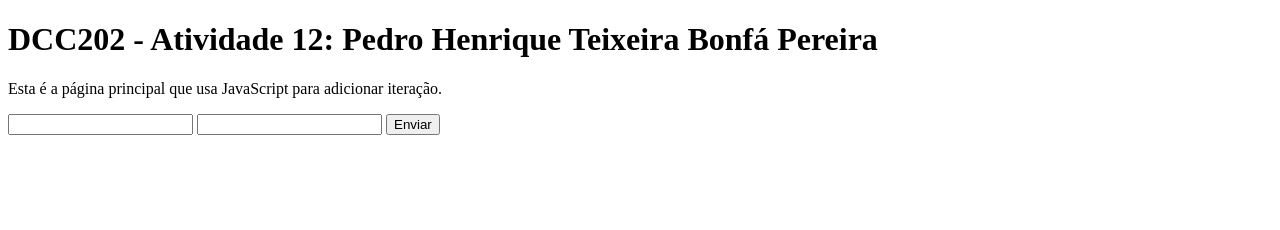
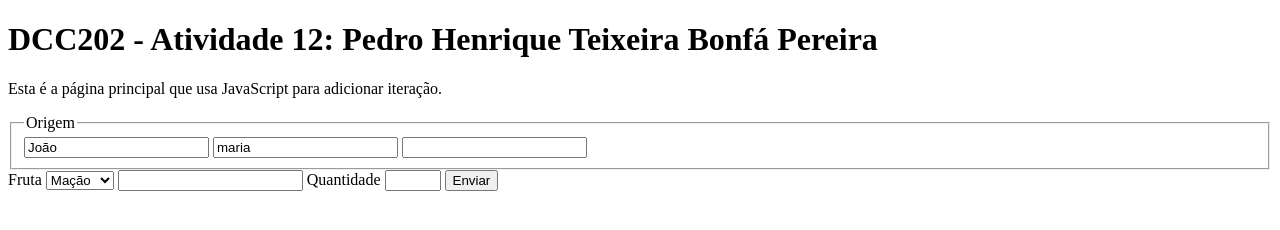
Before and after one commit to ufjf-dcc202/ufjf-dcc202-2023-3-a-atv12-0pedrobonfa, a website: page index.html in a window 1280 px wide. Drawn offline with Linux system fonts and the light colour scheme.

Commit message:
salva alterações para complementação futura

```diff
--- a/index.html
+++ b/index.html
@@ -13,8 +13,29 @@
         <p>Esta é a página principal que usa JavaScript para adicionar iteração.</p>
         <section>
             <form name="entrada">
-                <input name="fruta"/>
-                <input name="quantidade"/>
+                <fieldset>
+                    <legend>Origem</legend>
+                    <label><input ype="radio" name="Origem" value="João" value="pomar"></label>
+                    <label><input ype="radio" name="Origem" value="maria" value="pomar"></label>
+                    <label>
+                        <input>
+                    </label>
+                </fieldset>
+
+
+                <label for="ifruta">Fruta</label>
+                <select name="fruta" id="ifruta">
+                    <option value="maca">Mação</option>
+                    <option value="pera">Pera</option>
+                    <option value="banana">Banana</option>
+                    <option value="uva">Uva</option>
+                </select>
+
+                    <input id="ifruta" name="fruta"/>
+                    <label for="iqtd">Quantidade</label>
+
+                <input id="iqtd" type="number" name="quantidade"
+                min="0" max="12" step="1"/>
                 <button type="submit">Enviar</button>
             </form>
         </section>
--- a/main.js
+++ b/main.js
@@ -1,5 +1,8 @@
 
 document.entrada.addEventListener('submit', leFormulario);
+
+const olJoao = document.querySelector("#olJoao")
+const olMaria = document.querySelector("#olMaria")
 
 function leFormulario(event)
 {
```
Also changed, not shown: tests/estoque.test.js (+1 -1 lines).
